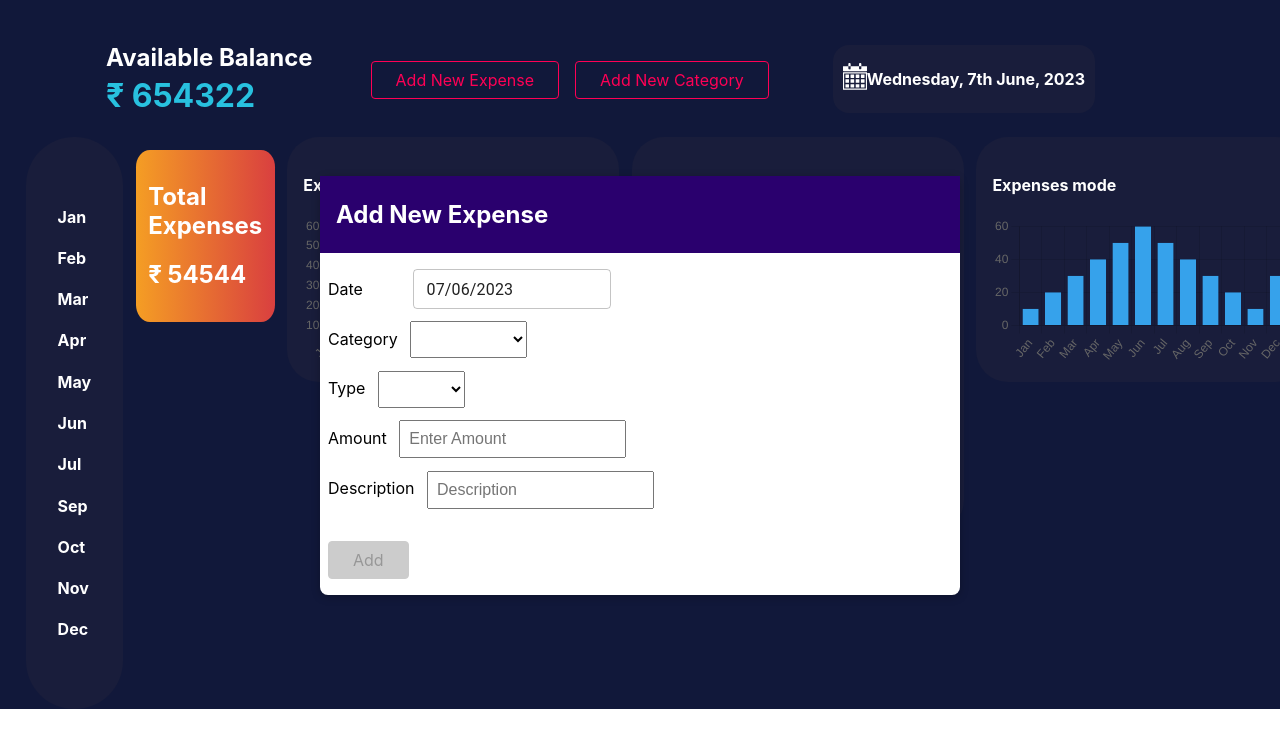
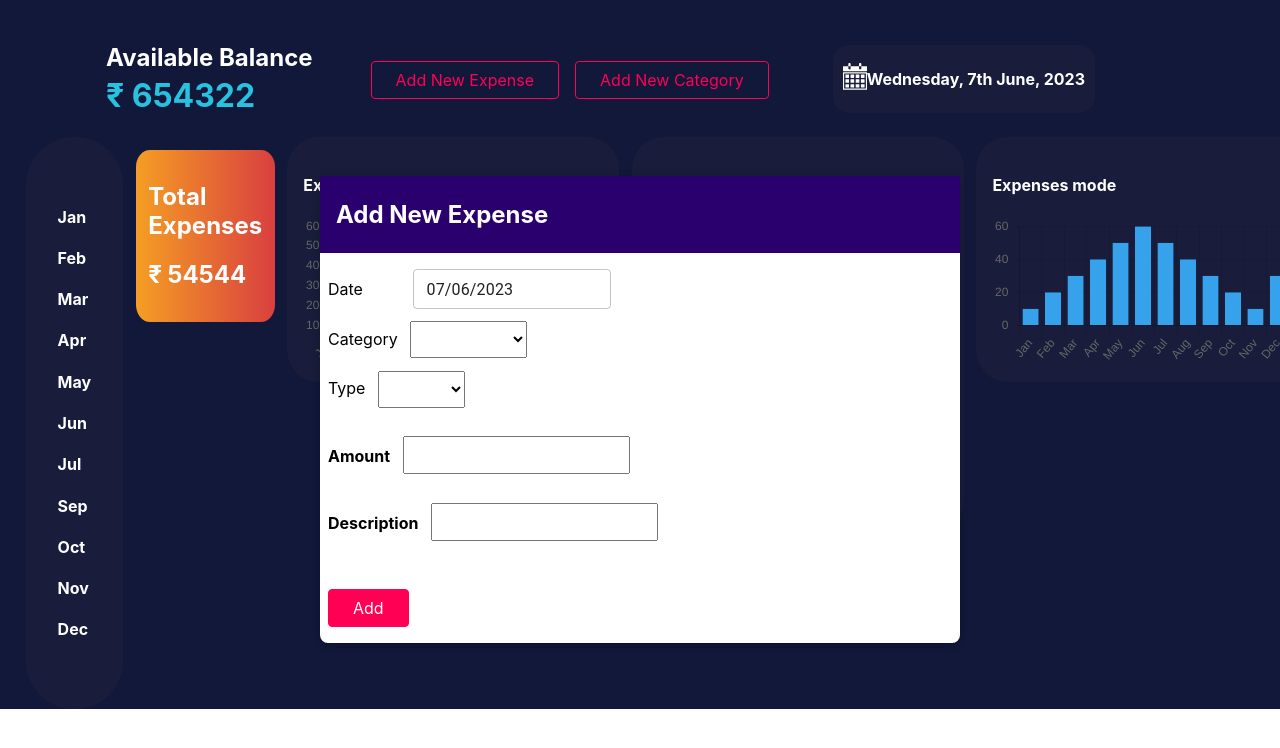
Before and after one commit to thenishant/expense-ui, a React (Create React App) app: page / in a window 1280 px wide. Both pictures are taken after a click on the button "Add New Expense". Shown: the top 748 px of the page. Built offline with nearby package versions, Linux system fonts and the light colour scheme.

Commit message:
Integrate input element

```diff
--- a/src/expenses/components/AddExpense.js
+++ b/src/expenses/components/AddExpense.js
@@ -1,24 +1,78 @@
-import "./AddExpense.css"
 import React, {useState} from "react";
 import Modal from "./UIElements/Modal";
 import Button from "./FormElements/Button";
-import AddExpenseForm from "./AddExpenseForm";
+import DropDown, {Option} from "./FormElements/DropDown";
+import SelectDate from "./FormElements/SelectDate";
+import Input from "./FormElements/Input";
+
+import "./AddExpense.css"
+import "./AddExpenseForm.css"
 
 const AddExpense = () => {
     const [addExpense, setAddExpense] = useState(false)
     const openAddExpenseHandler = () => setAddExpense(true)
     const closeAddExpenseHandler = () => setAddExpense(false)
 
+    const category = <div className={"select-category-form"}>
+        <label>Category</label>
+        <DropDown
+            className={'select-dropdown'}
+            label={"Choose a category"}>
+            <Option selected value=""/>
+            <Option value="Category 1"/>
+            <Option value="Category 2"/>
+            <Option value="Category 3"/>
+        </DropDown>
+    </div>;
+
+
+    const type = <div className={"select type"}>
+        <label>Type</label>
+        <DropDown
+            className={'select-dropdown'}
+            label={"Choose a category"}>
+            <Option selected value=""/>
+            <Option value="Type 1"/>
+            <Option value="Type 2"/>
+            <Option value="Type 3"/>
+        </DropDown>
+    </div>;
+
+    const createExpenseHandler = async event => {
+        event.preventDefault()
+
+        await fetch("http://localhost:5008/api/expense/create", {
+            method: 'POST',
+            headers: {
+                'Content-Type': 'application/json'
+            },
+            body: JSON.stringify({})
+        })
+    }
+
     return (
         <React.Fragment>
+
             <Modal
                 show={addExpense}
                 onCancel={closeAddExpenseHandler}
                 header={`Add New Expense`}
                 contentClass={"add-expense__modal-content"}
                 footerClass={"add-expense__modal-actions"}
-                footer={<Button onClick={closeAddExpenseHandler} disabled={true}>Add</Button>}>
-                <AddExpenseForm/>
+                footer={<Button onClick={closeAddExpenseHandler}>Add</Button>}>
+                <form>
+                    <div className={'select-date--form'}>
+                        <label>Date</label> <SelectDate/>
+                    </div>
+                    {category}
+                    {type}
+                    <div className={"input-amount"}>
+                        <Input element="input" type="number" label="Amount"/>
+                    </div>
+                    <div className={"input-desc"}>
+                        <Input element="input" type="text" label="Description"/>
+                    </div>
+                </form>
             </Modal>
 
             <div className={"add-expense"}>
--- a/src/expenses/components/AddExpenseForm.js
+++ b/src/expenses/components/AddExpenseForm.js
@@ -1,58 +1,58 @@
-import "./AddExpenseForm.css"
-import SelectDate from "./FormElements/SelectDate";
-import DropDown, {Option} from "./FormElements/DropDown";
-import Input from "./FormElements/Input";
-
-const AddExpenseForm = () => {
-    const category = <div className={"select-category-form"}>
-        <label>Category</label>
-        <DropDown
-            className={'select-dropdown'}
-            label={"Choose a category"}>
-            <Option selected value=""/>
-            <Option value="Category 1"/>
-            <Option value="Category 2"/>
-            <Option value="Category 3"/>
-        </DropDown>
-    </div>;
-
-
-    const type = <div className={"select type"}>
-        <label>Type</label>
-        <DropDown
-            className={'select-dropdown'}
-            label={"Choose a category"}>
-            <Option selected value=""/>
-            <Option value="Type 1"/>
-            <Option value="Type 2"/>
-            <Option value="Type 3"/>
-        </DropDown>
-    </div>;
-
-
-    return (
-        <form>
-            <div className={'select-date--form'}>
-                <label>Date</label> <SelectDate/>
-            </div>
-            {category}
-            {type}
-            <div className={"input-amount"}>
-                <label>Amount</label>
-                <Input
-                    type="number"
-                    placeholder="Enter Amount">
-                </Input>
-            </div>
-            <div className={"input-amount"}>
-                <label>Description</label>
-                <Input
-                    type="text"
-                    placeholder="Description">
-                </Input>
-            </div>
-        </form>
-    )
-}
-
-export default AddExpenseForm
+// import "./AddExpenseForm.css"
+// import SelectDate from "./FormElements/SelectDate";
+// import DropDown, {Option} from "./FormElements/DropDown";
+// import Input from "./FormElements/Input";
+//
+// const AddExpenseForm = () => {
+//     const category = <div className={"select-category-form"}>
+//         <label>Category</label>
+//         <DropDown
+//             className={'select-dropdown'}
+//             label={"Choose a category"}>
+//             <Option selected value=""/>
+//             <Option value="Category 1"/>
+//             <Option value="Category 2"/>
+//             <Option value="Category 3"/>
+//         </DropDown>
+//     </div>;
+//
+//
+//     const type = <div className={"select type"}>
+//         <label>Type</label>
+//         <DropDown
+//             className={'select-dropdown'}
+//             label={"Choose a category"}>
+//             <Option selected value=""/>
+//             <Option value="Type 1"/>
+//             <Option value="Type 2"/>
+//             <Option value="Type 3"/>
+//         </DropDown>
+//     </div>;
+//
+//
+//     return (
+//         <form>
+//             <div className={'select-date--form'}>
+//                 <label>Date</label> <SelectDate/>
+//             </div>
+//             {category}
+//             {type}
+//             <div className={"input-amount"}>
+//                 <label>Amount</label>
+//                 <Input
+//                     type="number"
+//                     placeholder="Enter Amount">
+//                 </Input>
+//             </div>
+//             <div className={"input-amount"}>
+//                 <label>Description</label>
+//                 <Input
+//                     type="text"
+//                     placeholder="Description">
+//                 </Input>
+//             </div>
+//         </form>
+//     )
+// }
+//
+// export default AddExpenseForm
--- a/src/expenses/components/FormElements/Input.css
+++ b/src/expenses/components/FormElements/Input.css
@@ -1,7 +1,39 @@
-.input {
+.form-control {
+    display: flex;
+    flex-direction: row;
+    flex-wrap: nowrap;
+    align-items: flex-end;
+    margin: 1rem 0;
+}
+
+.form-control label {
+    font-weight: bold;
+    margin-bottom: 0.5rem;
+}
+
+.form-control input,
+.form-control textarea {
     max-width: 50%;
     height: 100%;
     padding: 0.5rem;
     margin: 2% 0 0 2%;
     font-size: medium;
 }
+
+.form-control input:focus,
+.form-control textarea:focus {
+    outline: none;
+    background: #ebebeb;
+    border-color: #510077;
+}
+
+.form-control--invalid label,
+.form-control--invalid p {
+    color: red;
+}
+
+.form-control--invalid input,
+.form-control--invalid textarea {
+    border-color: red;
+    background: #ffd1d1;
+}
--- a/src/expenses/components/FormElements/Input.js
+++ b/src/expenses/components/FormElements/Input.js
@@ -1,15 +1,21 @@
-import "./Input.css"
+import React from 'react';
 
-const Input = (props) => {
+import './Input.css';
+
+const Input = props => {
+    const element =
+        props.element === 'input' ? (
+            <input id={props.id} type={props.type} placeholder={props.placeholder}/>
+        ) : (
+            <textarea id={props.id} rows={props.rows || 3}/>
+        );
+
     return (
-        <input className={`input input--${props.className}`}
-               type={props.type}
-               placeholder={props.placeholder}
-               disabled={props.disabled}
-               value={props.value}>
-        </input>
+        <div className={`form-control`}>
+            <label htmlFor={props.id}>{props.label}</label>
+            {element}
+        </div>
+    );
+};
 
-    )
-}
-
-export default Input
+export default Input;
```
Also changed, not shown: src/expenses/components/AddExpense.css (+8 -0 lines).
